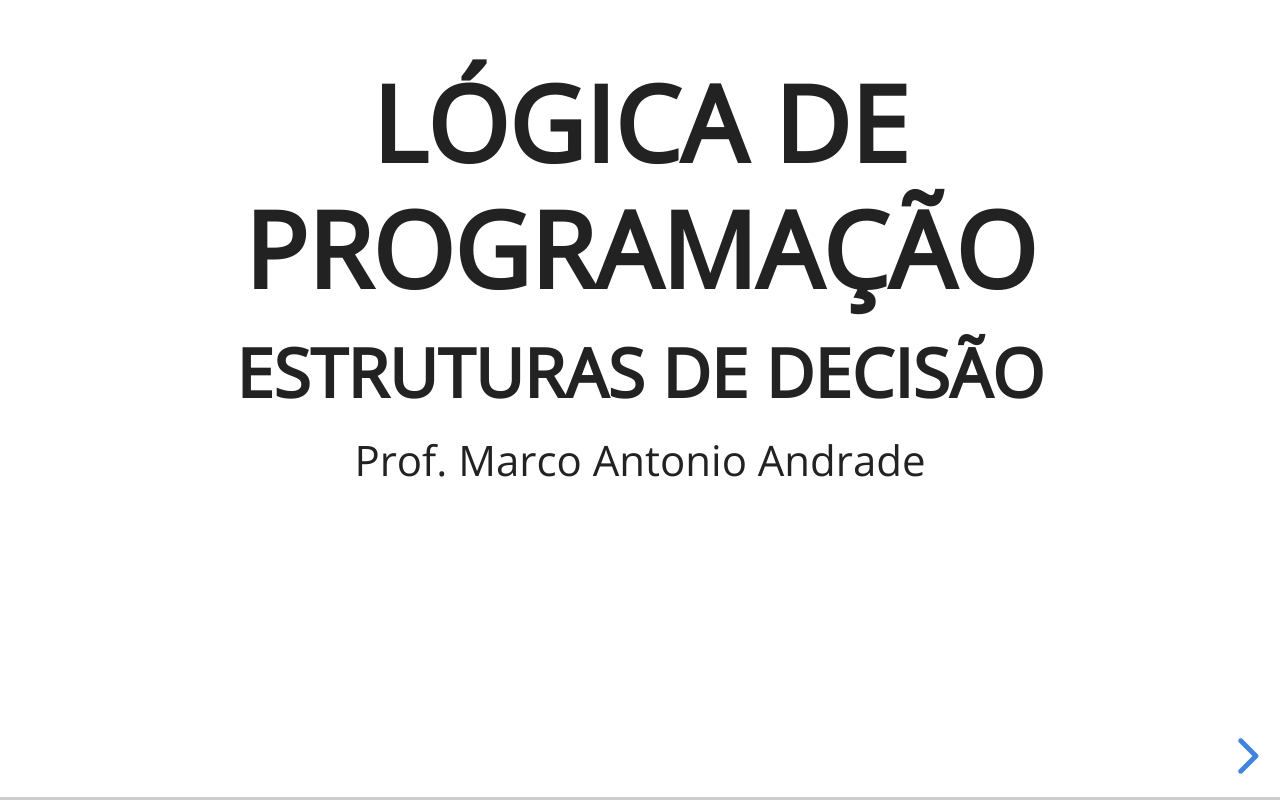
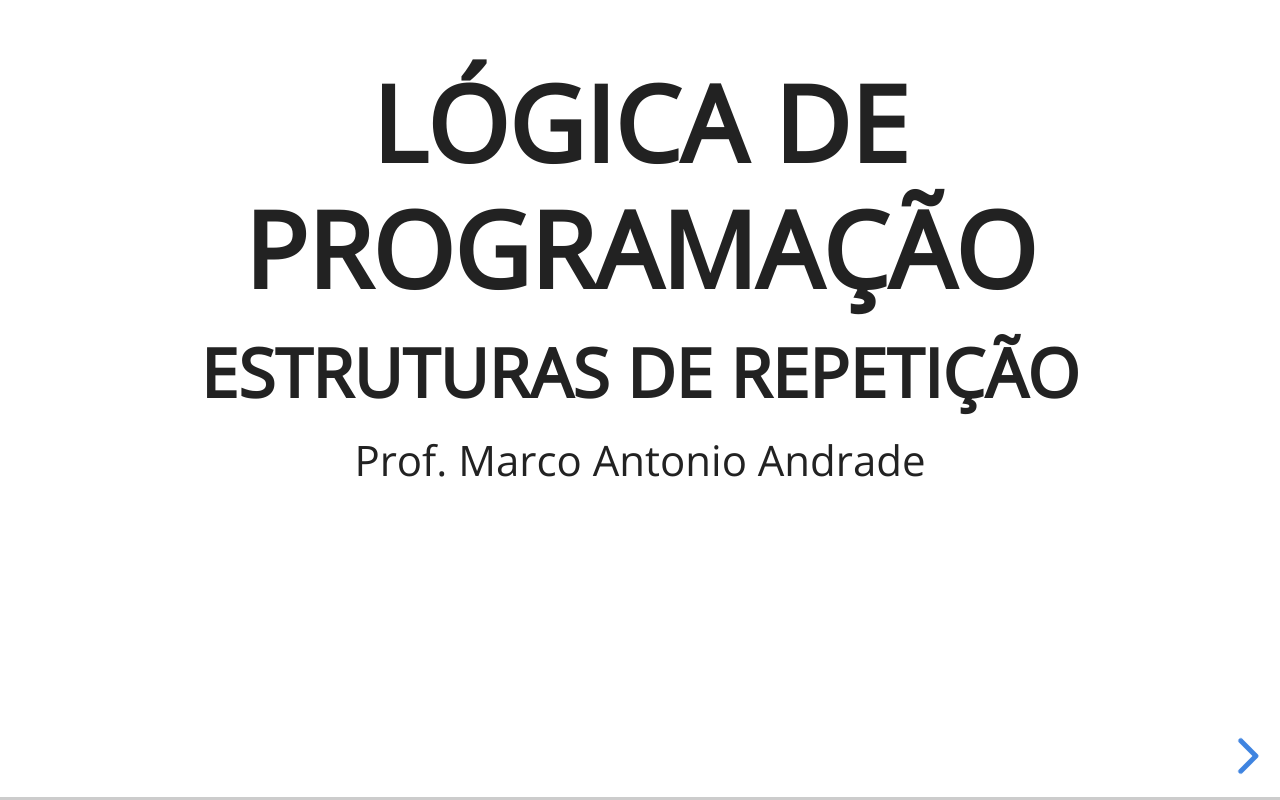
Before and after one commit to marcoaugustoandrade/slides-algoritmos-4-lacos-de-repeticao, a website: page index.html in a window 1280 px wide. Drawn offline with nearby package versions, Linux system fonts and the light colour scheme.

Commit message:
Update index.html

```diff
--- a/index.html
+++ b/index.html
@@ -39,7 +39,7 @@
 			<div class="slides">
 				<section>
 					<h1>Lógica de Programação</h1>
-					<h2>Estruturas de decisão</h2>
+					<h2>Estruturas de repetição</h2>
 					<p>Prof. Marco Antonio Andrade</p>
 				</section>
 				<section class="left">
```
